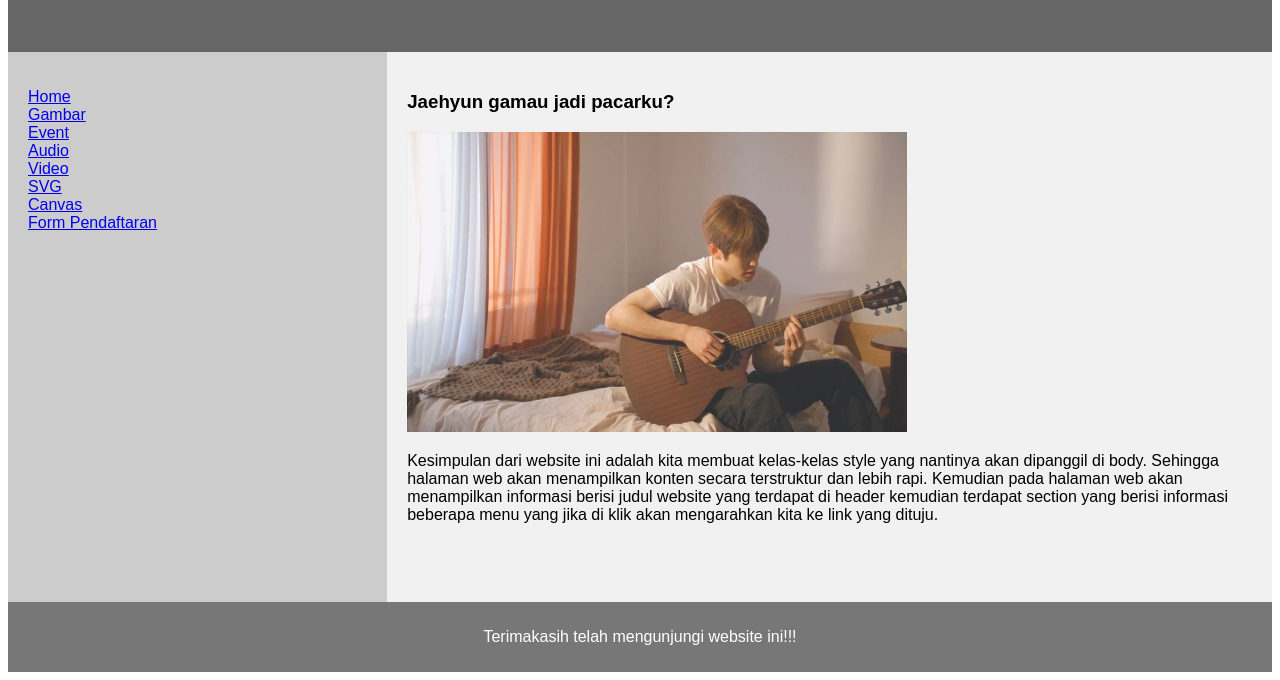
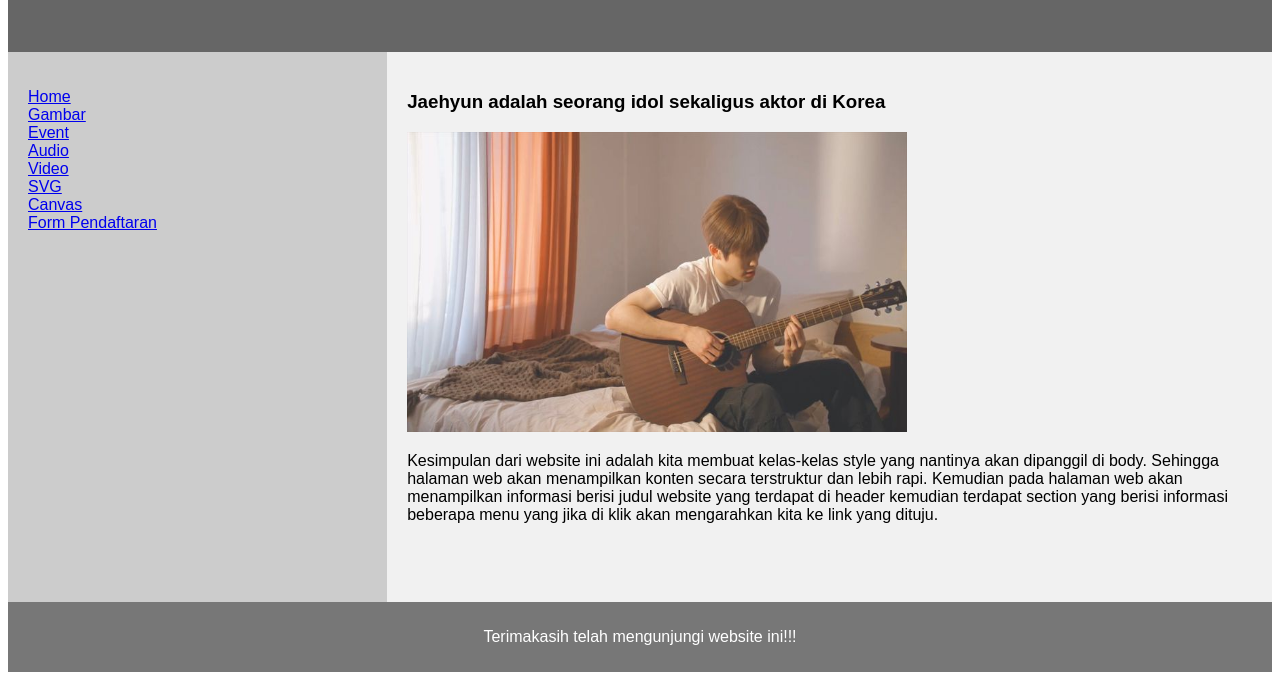
Before and after one commit to triasitepu/HTML--Advance, a plain HTML site: page index.html in a window 1280 px wide. Shown: the part 164-844 px from the top of the page. Drawn offline with Linux system fonts and the light colour scheme.

Commit message:
first commit

```diff
--- a/index.html
+++ b/index.html
@@ -77,7 +77,7 @@
             </ul>
         </nav>
         <article>
-            <h1>Jaehyun gamau jadi pacarku?</h1>
+            <h1>Jaehyun adalah seorang idol sekaligus aktor di Korea</h1>
             <img src="jaehyun.jpg" width="500px" height="300px" alt="Jeong Jaehyun">
             <p>Kesimpulan dari website ini adalah kita membuat kelas-kelas style yang nantinya akan dipanggil
                 di body. Sehingga halaman web akan menampilkan konten secara terstruktur dan lebih rapi.
```
